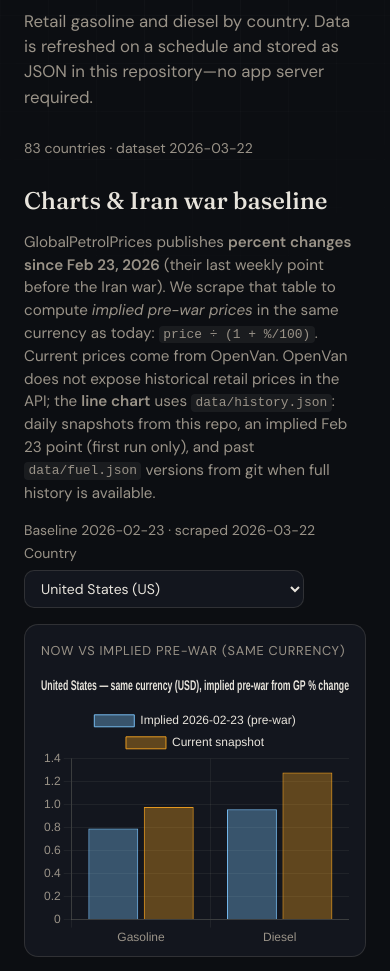
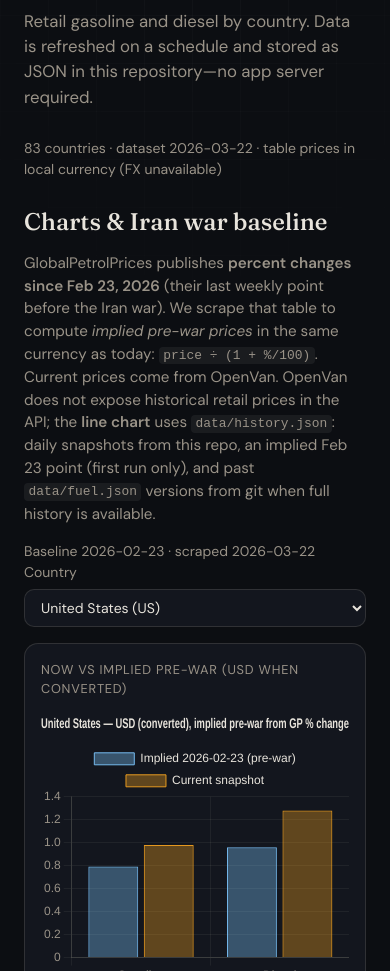
Before and after one commit to jovylle/gas, a website: page index.html in a window 390 px wide. Shown: the part 129-1100 px from the top of the page. Drawn offline with nearby package versions, Linux system fonts and the light colour scheme; no server answers.

Commit message:
Fix mobile layout overflow; USD prices and GP color semantics
Allow meta lines to wrap and clip horizontal page overflow so long
dataset/FX copy does not scroll the viewport sideways on phones.
Make the chart country select and chart grid shrink within narrow
widths. Add npm run check for app.js syntax. Update compare chart
caption for USD conversion.

```diff
--- a/app.js
+++ b/app.js
@@ -8,24 +8,9 @@ let historyPayload = null;
 let sortKey = "country";
 let sortDir = "asc";
 
-/** @param {number|null|undefined} pct */
-function formatGpSubline(pct) {
-  if (pct == null || Number.isNaN(Number(pct))) return "";
-  const n = Number(pct);
-  const ico = n > 0 ? "↑" : n < 0 ? "↓" : "→";
-  const cls =
-    n > 0 ? "gp-sub--up" : n < 0 ? "gp-sub--down" : "gp-sub--flat";
-  const num = n.toLocaleString("en", { maximumFractionDigits: 2 });
-  const pctStr = (n > 0 ? "+" : "") + num + "%";
-  return `<span class="gp-sub ${cls}" title="Change since Feb 23 (GlobalPetrolPrices vs pre-war baseline)"><span class="gp-sub-ico" aria-hidden="true">${ico}</span><span class="gp-sub-pct">${escapeHtml(pctStr)}</span></span>`;
-}
+/** Frankfurter: rates[CCY] = foreign currency units per 1 USD */
+let usdRates = null;
 
-function priceCellHtml(price, currency, gpPct) {
-  const main = formatMoney(price, currency);
-  const sub = formatGpSubline(gpPct);
-  if (!sub) return main;
-  return `<div class="price-stack"><span class="price-main">${main}</span>${sub}</div>`;
-}
 let chartCompare = null;
 let chartHistory = null;
 
@@ -63,6 +48,55 @@ function formatMoney(value, currency) {
   }
 }
 
+/** Frankfurter: rates[CCY] = units of CCY per 1 USD */
+function toUsd(amount, currency) {
+  if (amount == null || Number.isNaN(Number(amount))) return null;
+  const c = currency || "USD";
+  if (c === "USD") return Number(amount);
+  if (!usdRates || !c) return null;
+  const r = usdRates[c];
+  if (r == null || r === 0) return null;
+  return Number(amount) / r;
+}
+
+function displayPriceUsd(amount, currency) {
+  if (amount == null || Number.isNaN(Number(amount))) return "—";
+  const u = toUsd(amount, currency);
+  if (u != null) return formatMoney(u, "USD");
+  return formatMoney(amount, currency);
+}
+
+/** Positive % = pump price up vs baseline (bad for drivers) → red; negative → green */
+function formatGpSubline(pct) {
+  if (pct == null || Number.isNaN(Number(pct))) return "";
+  const n = Number(pct);
+  const ico = n > 0 ? "↑" : n < 0 ? "↓" : "→";
+  const cls =
+    n > 0 ? "gp-sub--worse" : n < 0 ? "gp-sub--better" : "gp-sub--flat";
+  const num = n.toLocaleString("en", { maximumFractionDigits: 2 });
+  const pctStr = (n > 0 ? "+" : "") + num + "%";
+  return `<span class="gp-sub ${cls}" title="Change since Feb 23 (GlobalPetrolPrices vs pre-war baseline). ↑ = higher pump price (tougher on drivers)."><span class="gp-sub-ico" aria-hidden="true">${ico}</span><span class="gp-sub-pct">${escapeHtml(pctStr)}</span></span>`;
+}
+
+function priceCellHtml(price, currency, gpPct) {
+  const main = displayPriceUsd(price, currency);
+  const sub = formatGpSubline(gpPct);
+  if (!sub) return main;
+  return `<div class="price-stack"><span class="price-main">${main}</span>${sub}</div>`;
+}
+
+function comparePriceForSort(a, b, key) {
+  const ua = toUsd(a[key], a.currency);
+  const ub = toUsd(b[key], b.currency);
+  if (ua != null && ub != null) return ua - ub;
+  const va = a[key];
+  const vb = b[key];
+  if (va == null && vb == null) return 0;
+  if (va == null) return 1;
+  if (vb == null) return -1;
+  return Number(va) - Number(vb);
+}
+
 function compare(a, b, key) {
   if (key === "country") {
     return String(a.country).localeCompare(String(b.country), "en");
@@ -84,6 +118,10 @@ function compare(a, b, key) {
 
   if (key === "updated_at") {
     return String(a.updated_at).localeCompare(String(b.updated_at), "en");
+  }
+
+  if (key === "gasoline" || key === "diesel") {
+    return comparePriceForSort(a, b, key);
   }
 
   const va = a[key];
@@ -419,28 +457,39 @@ function renderCompareChart(code) {
   const dCur = row.diesel;
   const gIm = impliedPreWar(gCur, w.gasoline_pct);
   const dIm = impliedPreWar(dCur, w.diesel_pct);
+  const cc = row.currency;
 
-  const labels = [];
-  const cur = [];
-  const imp = [];
-  if (gCur != null && gIm != null) {
-    labels.push("Gasoline");
-    cur.push(gCur);
-    imp.push(gIm);
-  }
+  const pairs = [];
+  if (gCur != null && gIm != null) pairs.push(["Gasoline", gCur, gIm]);
   if (dCur != null && dIm != null && w.diesel_pct != null) {
-    labels.push("Diesel");
-    cur.push(dCur);
-    imp.push(dIm);
+    pairs.push(["Diesel", dCur, dIm]);
   }
 
-  if (labels.length === 0) {
+  if (pairs.length === 0) {
     hint.textContent = "Not enough data to compare (missing prices or percentages).";
     hint.hidden = false;
     return;
   }
 
-  const currency = row.currency;
+  const allUsd = pairs.every(
+    ([, c, i]) => toUsd(c, cc) != null && toUsd(i, cc) != null
+  );
+
+  const labels = [];
+  const cur = [];
+  const imp = [];
+  for (const [label, c, i] of pairs) {
+    labels.push(label);
+    if (allUsd) {
+      cur.push(toUsd(c, cc));
+      imp.push(toUsd(i, cc));
+    } else {
+      cur.push(c);
+      imp.push(i);
+    }
+  }
+
+  const currency = allUsd ? "USD" : cc;
   chartCompare = new window.Chart(canvas, {
     type: "bar",
     data: {
@@ -468,7 +517,7 @@ function renderCompareChart(code) {
       plugins: {
         title: {
           display: true,
-          text: `${row.country} — same currency (${currency}), implied pre-war from GP % change`,
+          text: `${row.country} — ${currency === "USD" ? "USD (converted)" : `same currency (${currency})`}, implied pre-war from GP % change`,
           color: "#e8e4dc",
           font: { size: 14 },
         },
@@ -522,7 +571,13 @@ function renderHistoryChart(code) {
   hint.hidden = true;
 
   const row = raw.find((r) => r.country_code === code);
-  const currency = row?.currency || series[0].currency;
+  const cc = row?.currency || series[0].currency;
+  const histUsd = series.every(
+    (p) =>
+      (p.gasoline == null || toUsd(p.gasoline, cc) != null) &&
+      (p.diesel == null || toUsd(p.diesel, cc) != null)
+  );
+  const currency = histUsd ? "USD" : cc;
 
   chartHistory = new window.Chart(canvas, {
     type: "line",
@@ -531,7 +586,10 @@ function renderHistoryChart(code) {
       datasets: [
         {
           label: "Gasoline",
-          data: series.map((p) => p.gasoline),
+          data: series.map((p) => {
+            const u = toUsd(p.gasoline, cc);
+            return histUsd && p.gasoline != null && u != null ? u : p.gasoline;
+          }),
           borderColor: "rgba(240, 160, 32, 0.95)",
           backgroundColor: "rgba(240, 160, 32, 0.15)",
           tension: 0.25,
@@ -539,7 +597,10 @@ function renderHistoryChart(code) {
         },
         {
           label: "Diesel",
-          data: series.map((p) => p.diesel),
+          data: series.map((p) => {
+            const u = toUsd(p.diesel, cc);
+            return histUsd && p.diesel != null && u != null ? u : p.diesel;
+          }),
           borderColor: "rgba(126, 200, 255, 0.9)",
           backgroundColor: "rgba(126, 200, 255, 0.12)",
           tension: 0.25,
@@ -655,17 +716,29 @@ async function load() {
   const errEl = document.getElementById("error");
   errEl.hidden = true;
   try {
-    const [fuelRes, warRes, histRes] = await Promise.all([
+    const [fuelRes, warRes, histRes, fxRes] = await Promise.all([
       fetch(DATA_URL),
       fetch(WAR_URL),
       fetch(HISTORY_URL),
+      fetch("https://api.frankfurter.app/latest?from=USD").catch(() => null),
     ]);
+    if (fxRes?.ok) {
+      const fx = await fxRes.json();
+      usdRates = fx.rates || {};
+      usdRates.USD = 1;
+    } else {
+      usdRates = null;
+    }
+
     if (!fuelRes.ok) throw new Error(`${fuelRes.status} ${fuelRes.statusText}`);
     const data = await fuelRes.json();
     raw = data.countries || [];
     const m = data.meta || {};
+    const fxNote = usdRates
+      ? " · table prices in USD (ECB via Frankfurter)"
+      : " · table prices in local currency (FX unavailable)";
     document.getElementById("metaLine").textContent =
-      `${m.countries_count ?? raw.length} countries · dataset ${m.updated_at ?? "—"}`;
+      `${m.countries_count ?? raw.length} countries · dataset ${m.updated_at ?? "—"}${fxNote}`;
 
     if (warRes.ok) {
       warPayload = await warRes.json();
--- a/index.html
+++ b/index.html
@@ -45,7 +45,7 @@
       </div>
       <div class="chart-grid">
         <figure class="chart-card">
-          <figcaption>Now vs implied pre-war (same currency)</figcaption>
+          <figcaption>Now vs implied pre-war (USD when converted)</figcaption>
           <p class="chart-hint" id="chartCompareHint" hidden></p>
           <div class="chart-canvas-wrap">
             <canvas id="chartCompare" role="img" aria-label="Bar chart comparing current and implied pre-war fuel prices"></canvas>
--- a/package.json
+++ b/package.json
@@ -6,6 +6,7 @@
     "node": ">=18"
   },
   "scripts": {
+    "check": "node --check app.js",
     "fetch": "node scripts/fetch-fuel.mjs",
     "backfill": "node scripts/backfill-history.mjs --feb23 --git",
     "backfill:git": "node scripts/backfill-history.mjs --git",
--- a/styles.css
+++ b/styles.css
@@ -23,6 +23,7 @@ body {
   margin: 0;
   min-height: 100vh;
   position: relative;
+  overflow-x: clip;
 }
 
 .bg-grid {
@@ -43,6 +44,7 @@ body {
   max-width: 960px;
   margin: 0 auto;
   padding: 3rem 1.5rem 1.5rem;
+  min-width: 0;
 }
 
 .eyebrow {
@@ -74,6 +76,7 @@ h1 {
   max-width: 1100px;
   margin: 0 auto;
   padding: 0 1.5rem 2rem;
+  min-width: 0;
 }
 
 .charts-section h2 {
@@ -100,18 +103,24 @@ h1 {
 
 .chart-controls {
   margin-bottom: 1rem;
+  max-width: 100%;
 }
 
 .chart-select-label {
-  display: inline-flex;
+  display: flex;
   flex-direction: column;
   gap: 0.35rem;
   font-size: 0.875rem;
   color: var(--muted);
+  width: 100%;
+  max-width: min(28rem, 100%);
+  min-width: 0;
 }
 
 .chart-select-label select {
-  min-width: 280px;
+  min-width: 0;
+  width: 100%;
+  max-width: 100%;
   padding: 0.5rem 0.75rem;
   border-radius: 10px;
   border: 1px solid var(--border);
@@ -122,8 +131,9 @@ h1 {
 
 .chart-grid {
   display: grid;
-  grid-template-columns: repeat(auto-fit, minmax(300px, 1fr));
+  grid-template-columns: repeat(auto-fit, minmax(min(100%, 300px), 1fr));
   gap: 1.25rem;
+  min-width: 0;
 }
 
 .chart-card {
@@ -157,7 +167,8 @@ h1 {
   margin: 0;
   font-size: 0.875rem;
   color: var(--muted);
-  white-space: nowrap;
+  max-width: 100%;
+  overflow-wrap: anywhere;
 }
 
 main {
@@ -166,6 +177,7 @@ main {
   max-width: 1100px;
   margin: 0 auto;
   padding: 0 1.5rem 4rem;
+  min-width: 0;
 }
 
 .table-section {
@@ -649,12 +661,13 @@ td.num .price-stack {
   font-variant-numeric: tabular-nums;
 }
 
-.gp-sub--up {
-  color: #7ed69a;
+/* ↑ higher vs baseline = worse for drivers (red); ↓ lower = better (green) */
+.gp-sub--worse {
+  color: #f28b82;
 }
 
-.gp-sub--down {
-  color: #f28b82;
+.gp-sub--better {
+  color: #7ed69a;
 }
 
 .gp-sub--flat {
```
